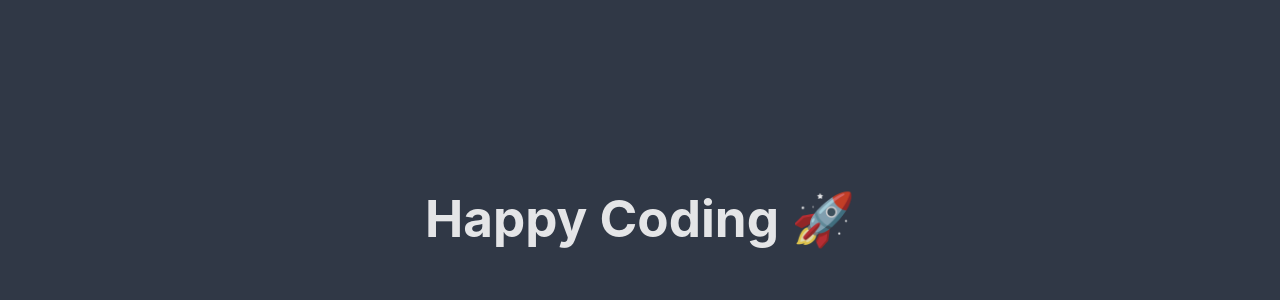
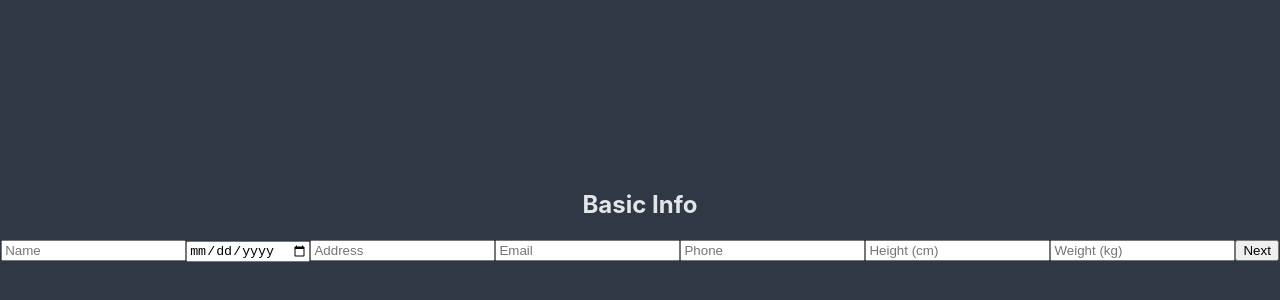
Before and after one commit to rising-dancho/mvc-survey-form, a React (Vite) app in the folder mvc-survey-form/: page / in a window 1280 px wide. Shown: the part 182-482 px from the top of the page. Built offline with nearby package versions, Linux system fonts and the light colour scheme.

Commit message:
feat: created the form for  basic info

```diff
--- a/mvc-survey-form/src/App.jsx
+++ b/mvc-survey-form/src/App.jsx
@@ -1,5 +1,11 @@
+import FormController from './controllers/FormController';
+
 function App() {
-  return <h1>Happy Coding 🚀</h1>;
+  return (
+    <div className="app-container">
+      <FormController />
+    </div>
+  );
 }
 
 export default App;
--- /dev/null
+++ b/mvc-survey-form/src/controllers/FormController.jsx
@@ -0,0 +1,14 @@
+import React from 'react';
+import BasicInfoForm from '../views/BasicInfoForm';
+import { useFormModel } from '../models/formModel';
+
+function FormController() {
+  const { formData, updateBasicInfo } = useFormModel();
+  return (
+    <div>
+      <BasicInfoForm data={formData.basicInfo} onChange={updateBasicInfo} />
+    </div>
+  );
+}
+
+export default FormController;
--- /dev/null
+++ b/mvc-survey-form/src/models/formModel.js
@@ -0,0 +1,33 @@
+import { useState } from 'react';
+
+export function useFormModel() {
+  const [formData, setFormData] = useState({
+    basicInfo: {
+      name: '',
+      birthday: '',
+      address: '',
+      email: '',
+      phone: '',
+      height: '',
+      weight: '',
+    },
+    medicalHistory: {
+      drinkAlcohol: false,
+      alcoholFrequency: '',
+      smoke: false,
+      smokeFrequency: '',
+      bloodType: '',
+      previousConditions: '',
+    },
+    familyRelations: [],
+  });
+
+  const updateBasicInfo = (info) => {
+    setFormData({ ...formData, basicInfo: { ...formData.basicInfo, ...info } });
+  };
+
+  return {
+    formData,
+    updateBasicInfo,
+  };
+}
--- /dev/null
+++ b/mvc-survey-form/src/views/BasicInfoForm.jsx
@@ -0,0 +1,64 @@
+import React from 'react';
+
+function BasicInfoForm({ data, onChange, onNext }) {
+  function handleChange(e) {
+    onChange({ [e.target.name]: e.target.value });
+  }
+  return (
+    <div>
+      <h2>Basic Info</h2>
+      <input
+        type="text"
+        name="name"
+        value={data.name}
+        onChange={handleChange}
+        placeholder="Name"
+      />
+      <input
+        type="date"
+        name="birthday"
+        value={data.birthday}
+        onChange={handleChange}
+        placeholder="Birthday"
+      />
+      <input
+        type="text"
+        name="address"
+        value={data.address}
+        onChange={handleChange}
+        placeholder="Address"
+      />
+      <input
+        type="email"
+        name="email"
+        value={data.email}
+        onChange={handleChange}
+        placeholder="Email"
+      />
+      <input
+        type="text"
+        name="phone"
+        value={data.phone}
+        onChange={handleChange}
+        placeholder="Phone"
+      />
+      <input
+        type="number"
+        name="height"
+        value={data.height}
+        onChange={handleChange}
+        placeholder="Height (cm)"
+      />
+      <input
+        type="number"
+        name="weight"
+        value={data.weight}
+        onChange={handleChange}
+        placeholder="Weight (kg)"
+      />
+      <button onClick={onNext}>Next</button>
+    </div>
+  );
+}
+
+export default BasicInfoForm;
```
